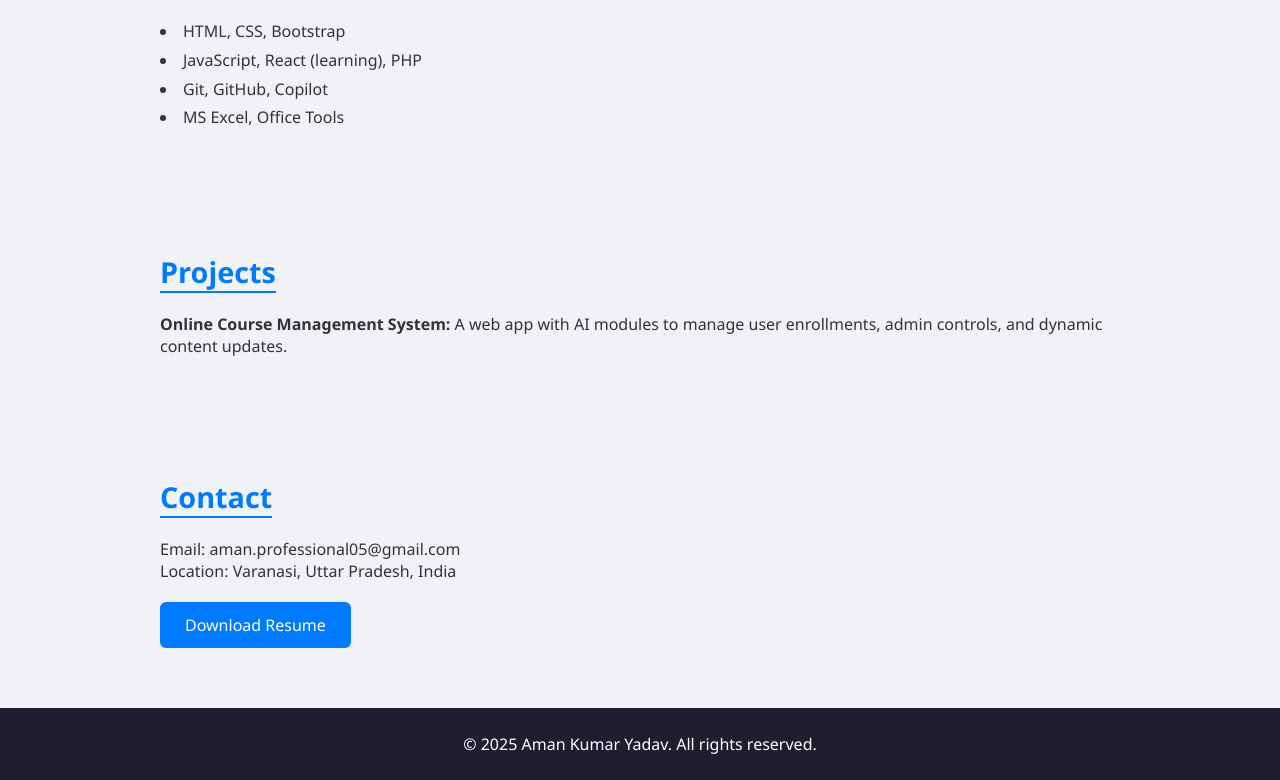
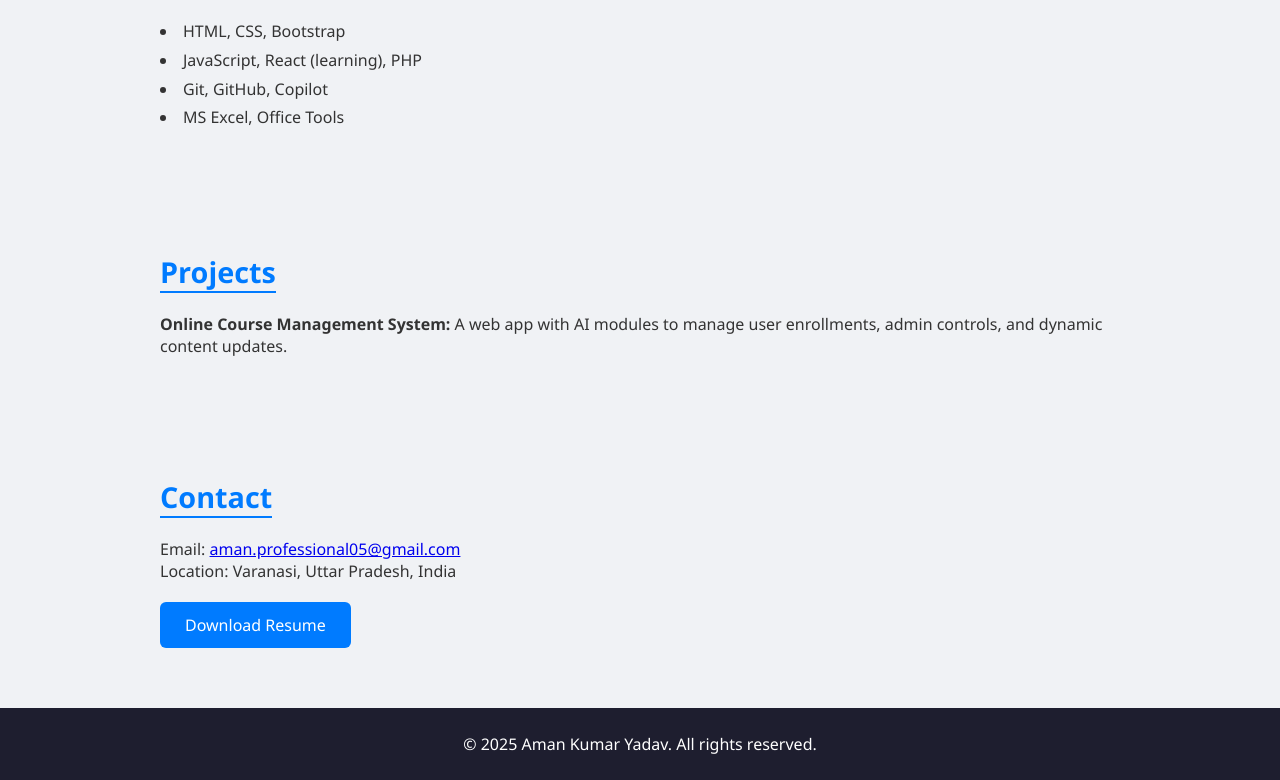
Before and after one commit to AMAN325469/RESUME, a plain HTML site: page index.html in a window 1280 px wide. Shown: the part 579-1359 px from the top of the page. Drawn offline with Linux system fonts and the light colour scheme.

Commit message:
index.html

```diff
--- a/index.html
+++ b/index.html
@@ -177,7 +177,7 @@
 
   <section id="contact" class="section">
     <h2>Contact</h2>
-    <p>Email: aman.professional05@gmail.com</p>
+    <p>Email: <a href="mailto:aman.professional05@gmail.com">aman.professional05@gmail.com</a></p>
     <p>Location: Varanasi, Uttar Pradesh, India</p>
     <a href="Aman_Resume.pdf" class="btn-download" download>Download Resume</a>
   </section>
```
